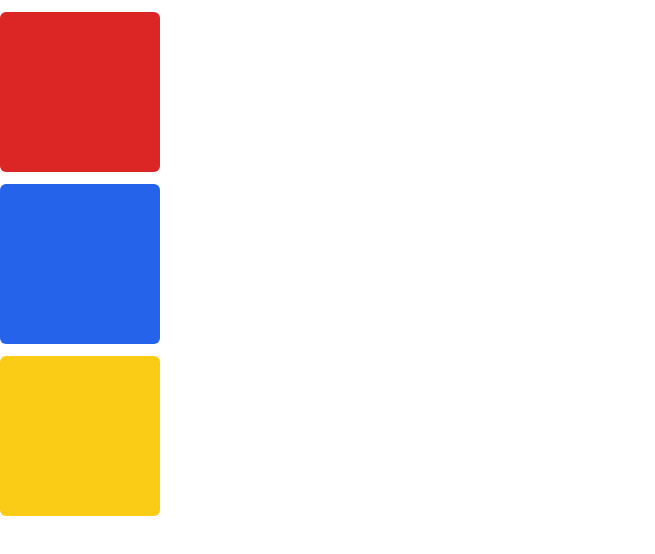
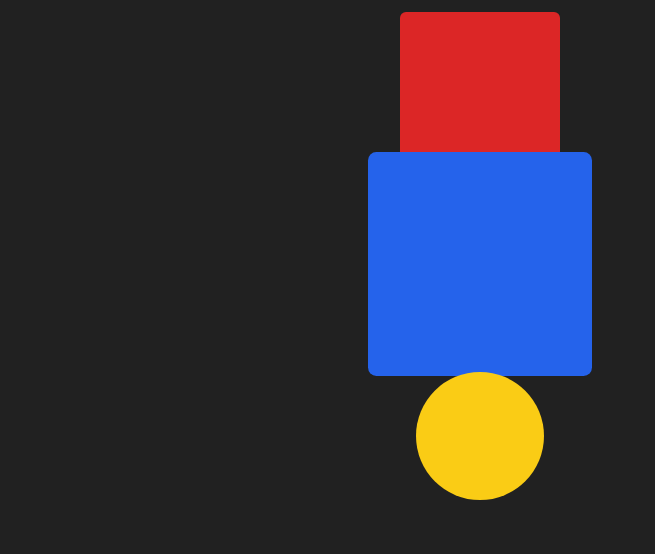
Before and after one commit to maanis/GSAP, a website: page Basics/index.html in a window 1280 px wide. Shown: the whole page, without its empty margins (0-655 px from the left). Drawn offline with nearby package versions, Linux system fonts and the light colour scheme.

Commit message:
timeline

```diff
--- a/Basics/index.html
+++ b/Basics/index.html
@@ -9,8 +9,9 @@
     <script src="https://cdn.tailwindcss.com"></script>
 </head>
 
-<body>
+<body class="bg-[#212121]">
     <div id="box" class="h-40 w-40 rounded-md mt-3 bg-red-600"></div>
+    <!-- <div class="absolute h-full w-2 bg-blue-800 top-0 left-[555px] "></div> -->
     <div id="box2" class="h-40 w-40 rounded-md mt-3 bg-blue-600"></div>
     <div id="box3" class="h-40 w-40 rounded-md mt-3 bg-yellow-400"></div>
     <!-- <nav class="flex justify-around items-center text-black font-semibold text-2xl h-20 shadow-md">
--- a/Basics/script.js
+++ b/Basics/script.js
@@ -1,7 +1,20 @@
-gsap.from('div', {
-    y: 12,
-    opacity: 0,
-    delay: 1,
-    duration: .5,
-    stagger: 0.5
+
+const tl = gsap.timeline()
+
+tl.to('#box', {
+    x: 400,
+    duration: 1,
+    rotate: 360,
+    delay: .5
 })
+tl.to('#box2', {
+    x: 400,
+    scale: 1.4,
+    duration: 1,
+})
+tl.to('#box3', {
+    x: 400,
+    scale: .8,
+    borderRadius: '50%',
+    duration: 1,
+})
```
